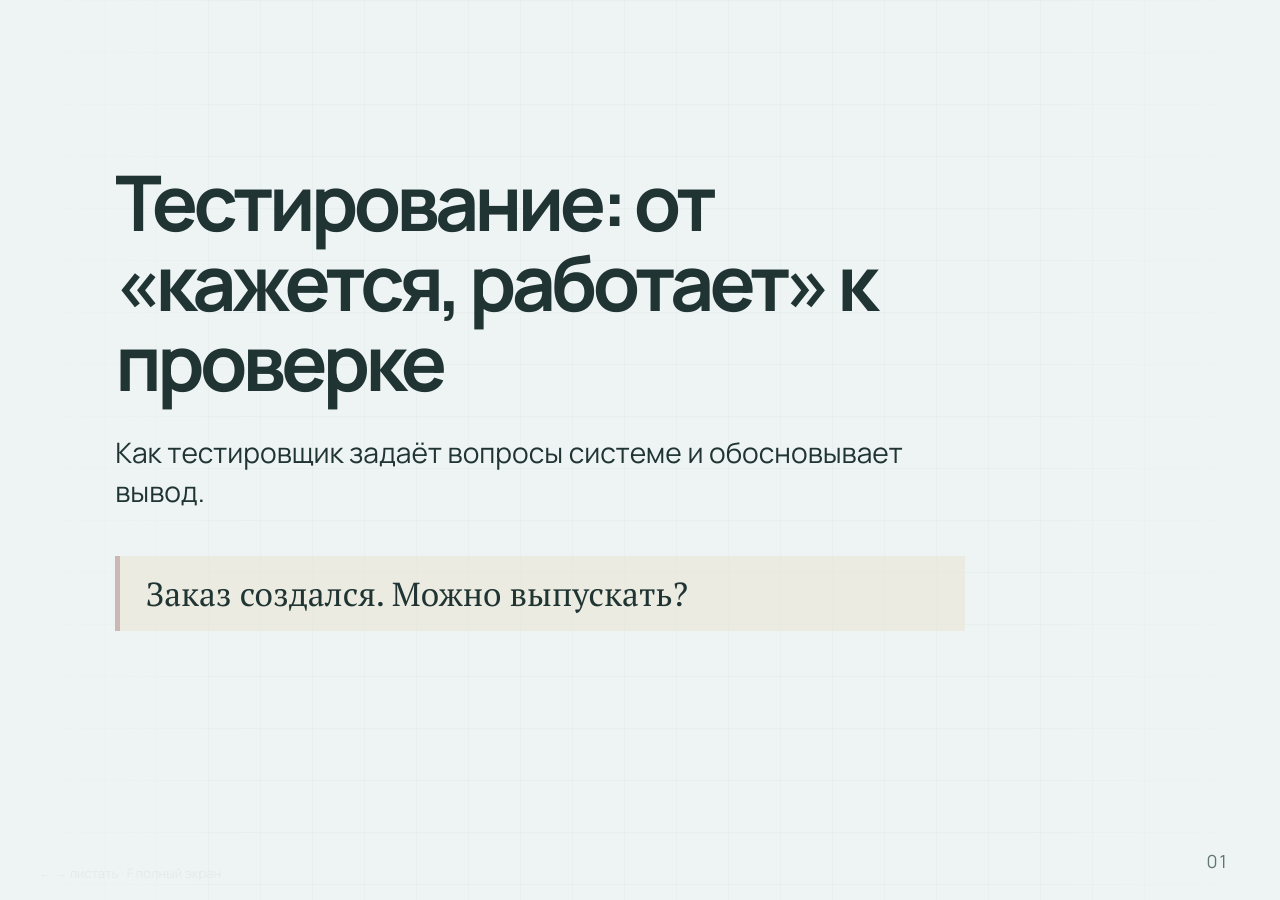
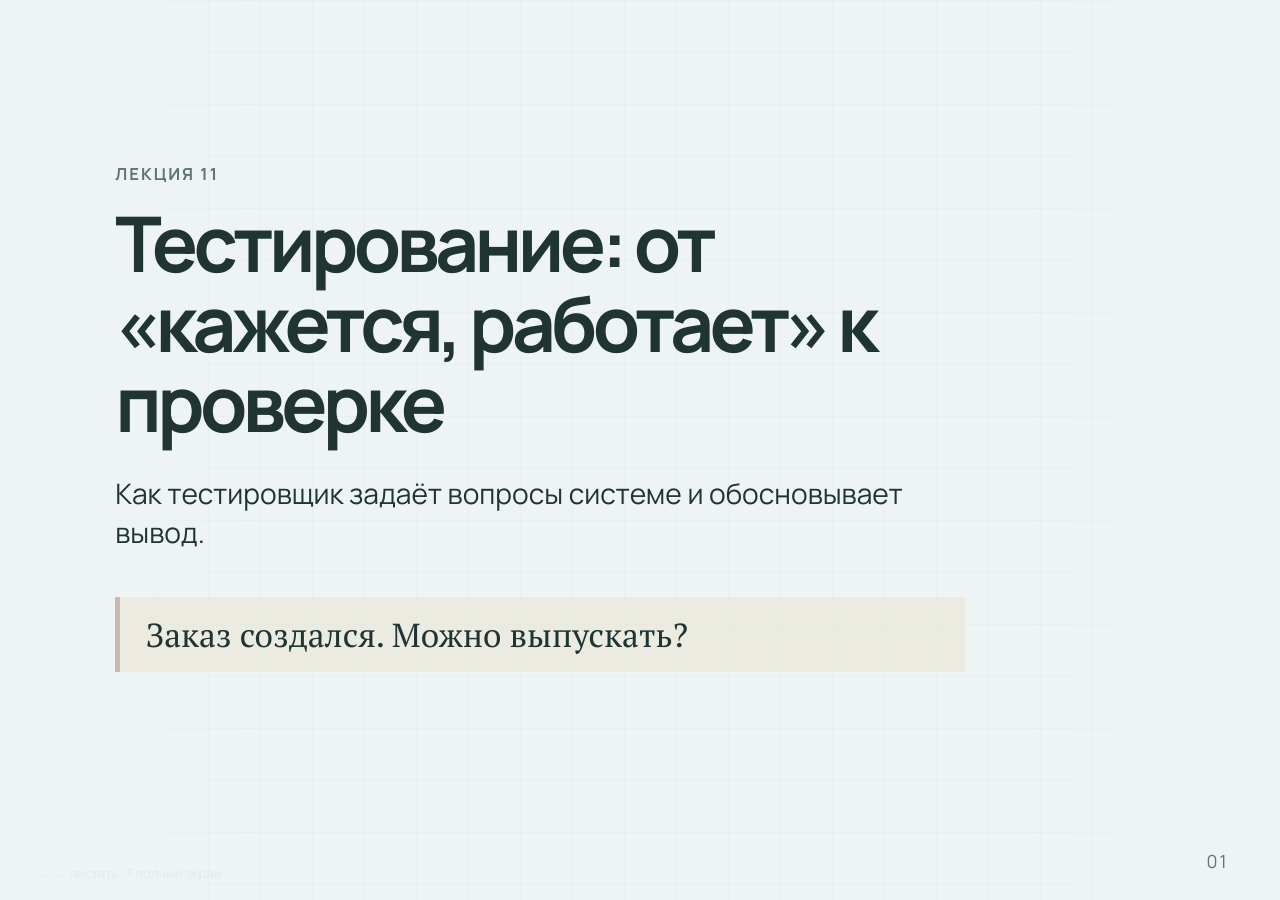
Before and after one commit to denrad/course-materials, a Jekyll site: the page built from materials/testing/index.html, in a window 1280 px wide. Built offline with Jekyll 4.4.1, drawn with Linux system fonts in a browser that asks for light colours.

Commit message:
Label testing presentation as lecture 11 (#14)

```diff
--- a/materials/testing/index.html
+++ b/materials/testing/index.html
@@ -5,9 +5,9 @@ title: "Тестирование: от «кажется, работает» к
 description: "Как тестировщик исследует систему, находит крайние случаи и сообщает о дефектах."
 order: 10
 permalink: "/materials/testing/"
-card_label: "Тестирование"
+card_label: "11"
 card_action: "Открыть презентацию"
-aria_label: "Открыть презентацию о тестировании"
+aria_label: "Открыть презентацию лекции 11 о тестировании"
 render_with_liquid: false
 ---
 <!doctype html>
@@ -15,11 +15,11 @@ render_with_liquid: false
 <head>
   <meta charset="utf-8">
   <meta name="viewport" content="width=device-width,initial-scale=1">
-  <title>Тестирование: от «кажется, работает» к проверке</title>
-  <link rel="stylesheet" href="theme.css?v=4d1ff4817cc0">
+  <title>Лекция 11. Тестирование: от «кажется, работает» к проверке</title>
+  <link rel="stylesheet" href="theme.css?v=054da1baab6d">
 </head>
 <body>
-  <section class="slide layout-statement" data-index="1"><div class="grid"></div><div class="content"><h1>Тестирование: от «кажется, работает» к проверке</h1><p>Как тестировщик задаёт вопросы системе и обосновывает вывод.</p><blockquote>Заказ создался. Можно выпускать?</blockquote></div><span class="page">01</span></section>
+  <section class="slide layout-statement" data-index="1"><div class="grid"></div><div class="content"><span class="lecture-number">Лекция 11</span><h1>Тестирование: от «кажется, работает» к проверке</h1><p>Как тестировщик задаёт вопросы системе и обосновывает вывод.</p><blockquote>Заказ создался. Можно выпускать?</blockquote></div><span class="page">01</span></section>
 <section class="slide layout-split" data-index="2"><div class="grid"></div><img class="slide-image" src="assets/bar.png" alt="Тестировщик проверяет необычные заказы, пока посетитель спрашивает, где туалет"><div class="content"><h1>Тестировщик заходит в бар</h1><p>Он проверил один бокал, два, пустой и даже «−1».</p><p>Но первый посетитель спрашивает, где туалет.</p></div><span class="page">02</span></section>
 <section class="slide layout-checks" data-index="3"><div class="grid"></div><div class="content"><h1>Пользователь не должен первым платить за ошибку</h1><ul><li>На балансе 100 долларов.</li><li>Проверка баланса списывает доллар.</li><li>Человек видит 100 и пытается снять 100.</li><li>После повторных проверок доступно всё меньше.</li></ul><blockquote>Отдельные операции могут работать по правилу, а весь путь всё равно мешает человеку достичь цели.</blockquote></div><span class="page">03</span></section>
 <section class="slide layout-three" data-index="4"><div class="grid"></div><div class="content"><h1>Путь студента за эту лекцию</h1><div class="concept"><h2>В начале</h2><p>«Проверить, работает ли».</p></div><div class="concept"><h2>По пути</h2><p>Выбрать вопрос и случай для проверки.</p></div><div class="concept"><h2>В конце</h2><p>Обосновать вывод и сообщить о расхождении.</p></div></div><span class="page">04</span></section>
--- a/materials/testing/theme.css
+++ b/materials/testing/theme.css
@@ -11,6 +11,7 @@ h1 { max-width:880px; margin:0 0 3.5vh; font-size:clamp(42px,6vw,88px); line-hei
 h2 { margin:-2vh 0 5vh; color:var(--muted); font-family:'PT Serif',Georgia,serif; font-size:clamp(26px,3vw,44px); font-weight:400; }
 p, li { max-width:900px; font-size:clamp(21px,2.2vw,34px); line-height:1.38; }
 p { margin:0 0 2.2vh; }
+.lecture-number { display:block; margin-bottom:2vh; color:var(--muted); font-size:clamp(14px,1.3vw,20px); font-weight:800; letter-spacing:.12em; text-transform:uppercase; }
 ul { padding-left:1.2em; margin:2vh 0; }
 li { margin:.65em 0; }
 blockquote { max-width:900px; margin:5vh 0 0; padding:1.8vh 2vw; border-left:5px solid var(--salmon); background:rgba(234,231,214,.6); font-family:'PT Serif',Georgia,serif; font-size:clamp(24px,2.6vw,38px); line-height:1.3; }
```
Also changed, not shown: tests/test_site_build.py (+9 -0 lines).
